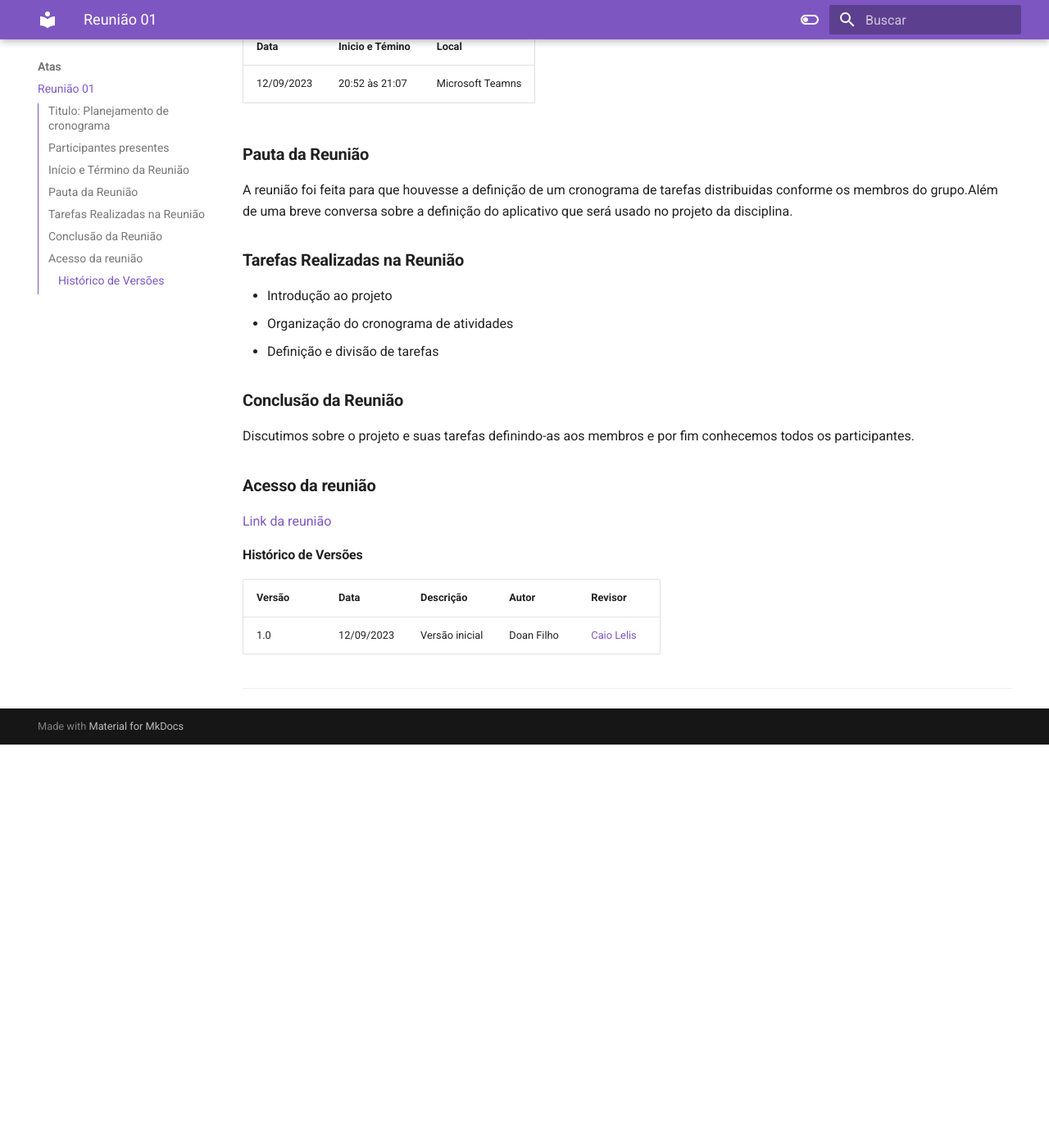
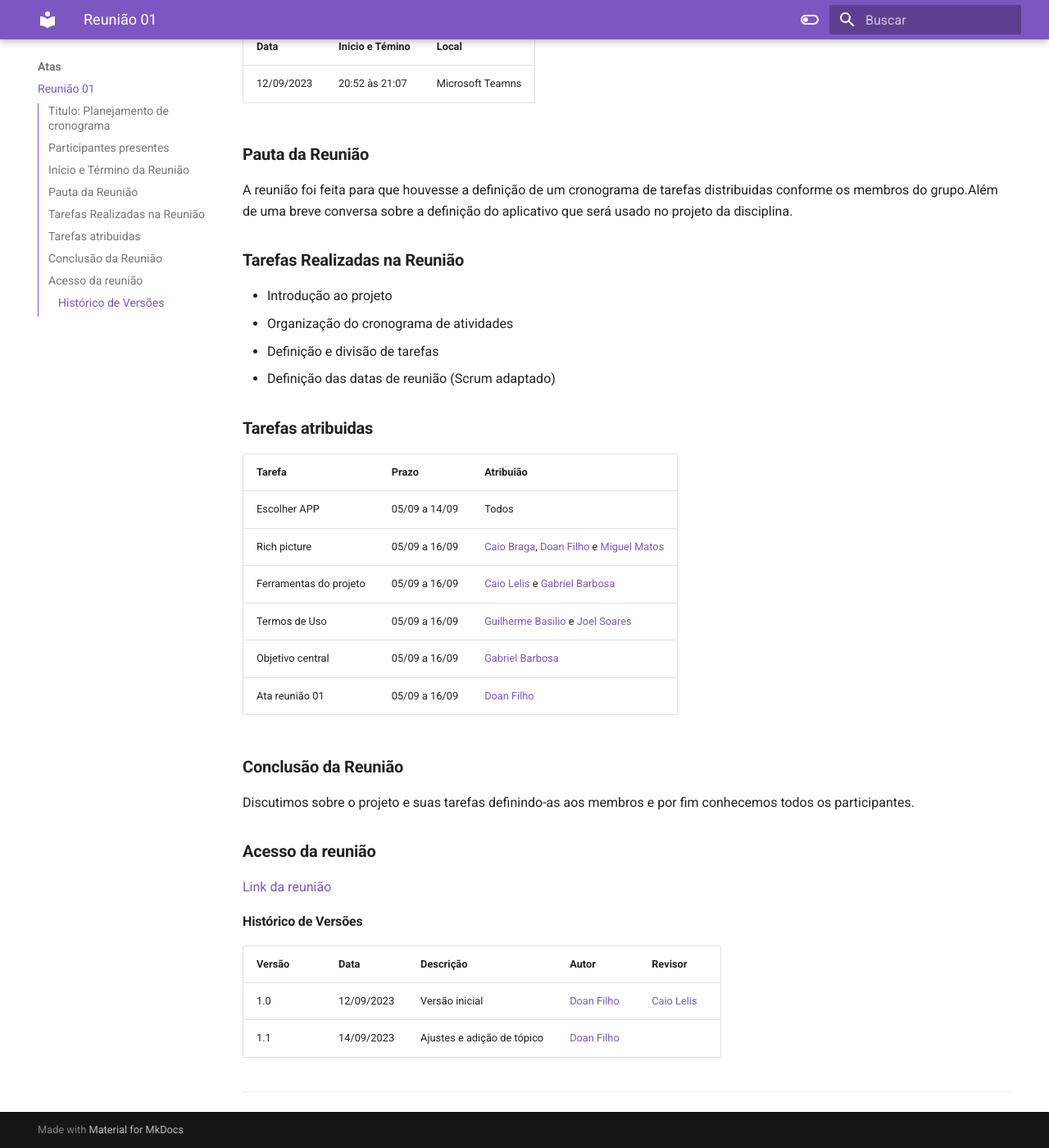
Before and after one commit to Requisitos-de-Software/2023.2-BRBMobilidade, an MkDocs documentation site: the page built from docs/Atas/Reunião01.md, in a window 1280 px wide and 1400 px high, scrolled down 633 px. Shown: the whole window at 82% size. Built offline with MkDocs 1.6.1 and Material for MkDocs 9.7.7, drawn with Linux system fonts in a browser that asks for light colours; before the commit the page ends 1541 px from its top, so only the background shows below that.

Commit message:
#7 docs: Adicionando tópico de tarefas atribuidas

```diff
--- a/docs/Atas/Reunião01.md
+++ b/docs/Atas/Reunião01.md
@@ -26,6 +26,19 @@ A reunião foi feita para que houvesse a definição de um cronograma de tarefas
 - Introdução ao projeto
 - Organização do cronograma de atividades
 - Definição e divisão de tarefas
+- Definição das datas de reunião (Scrum adaptado)
+
+### **Tarefas atribuidas**
+| Tarefa       | Prazo           | Atribuião        |
+|--------------|-----------------|------------------|
+| Escolher APP | 05/09 a 14/09   | Todos            |
+| Rich picture | 05/09 a 16/09   | [Caio Braga](http://github.com/caioalvesbraga), [Doan Filho](https://github.com/FilhoDoan) e [Miguel Matos](https://github.com/migueldefrias)            |
+| Ferramentas do projeto| 05/09 a 16/09   | [Caio Lelis](http://github.com/caioalvesbraga) e [Gabriel Barbosa](https://github.com/gabrie1barbosa)          |
+| Termos de Uso | 05/09 a 16/09   | [Guilherme Basilio](https://github.com/GuilhermeBES) e [Joel Soares](https://github.com/JoelSRangel)          |
+| Objetivo central | 05/09 a 16/09   | [Gabriel Barbosa](https://github.com/gabrie1barbosa)
+| Ata reunião 01 | 05/09 a 16/09   | [Doan Filho](https://github.com/FilhoDoan)
+
+
 
 ### **Conclusão da Reunião**
 
@@ -40,7 +53,7 @@ Discutimos sobre o projeto e suas tarefas definindo-as aos membros e por fim con
 
 | Versão | Data       | Descrição            | Autor          | Revisor        |
 |--------|------------|----------------------|----------------|--------------- |
-| 1.0    | 12/09/2023 | Versão inicial       |   Doan Filho   |[Caio Lelis](https://github.com/caio-lelis)|
-
+| 1.0    | 12/09/2023 | Versão inicial       |   [Doan Filho](https://github.com/FilhoDoan)   |[Caio Lelis](https://github.com/caio-lelis)|
+| 1.1    | 14/09/2023 | Ajustes e adição de tópico       |   [Doan Filho](https://github.com/)
 
 ---
```
